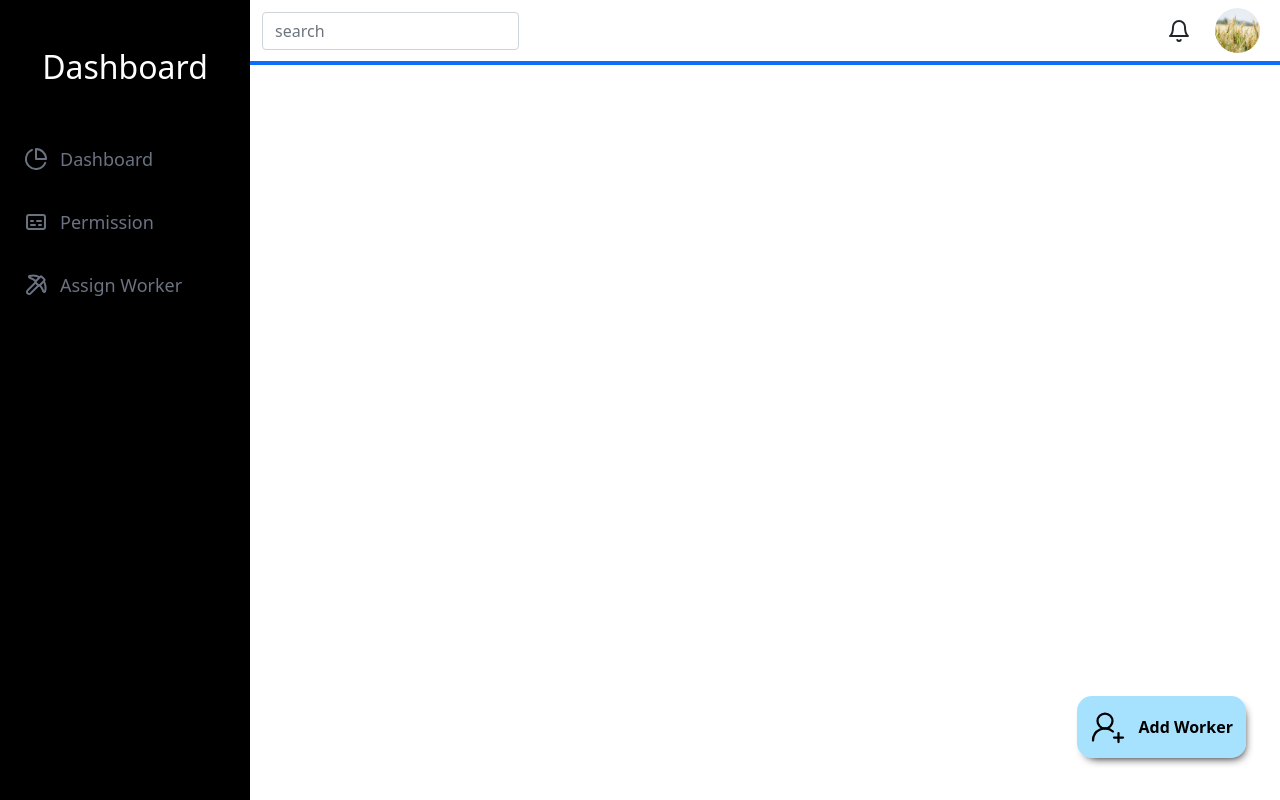
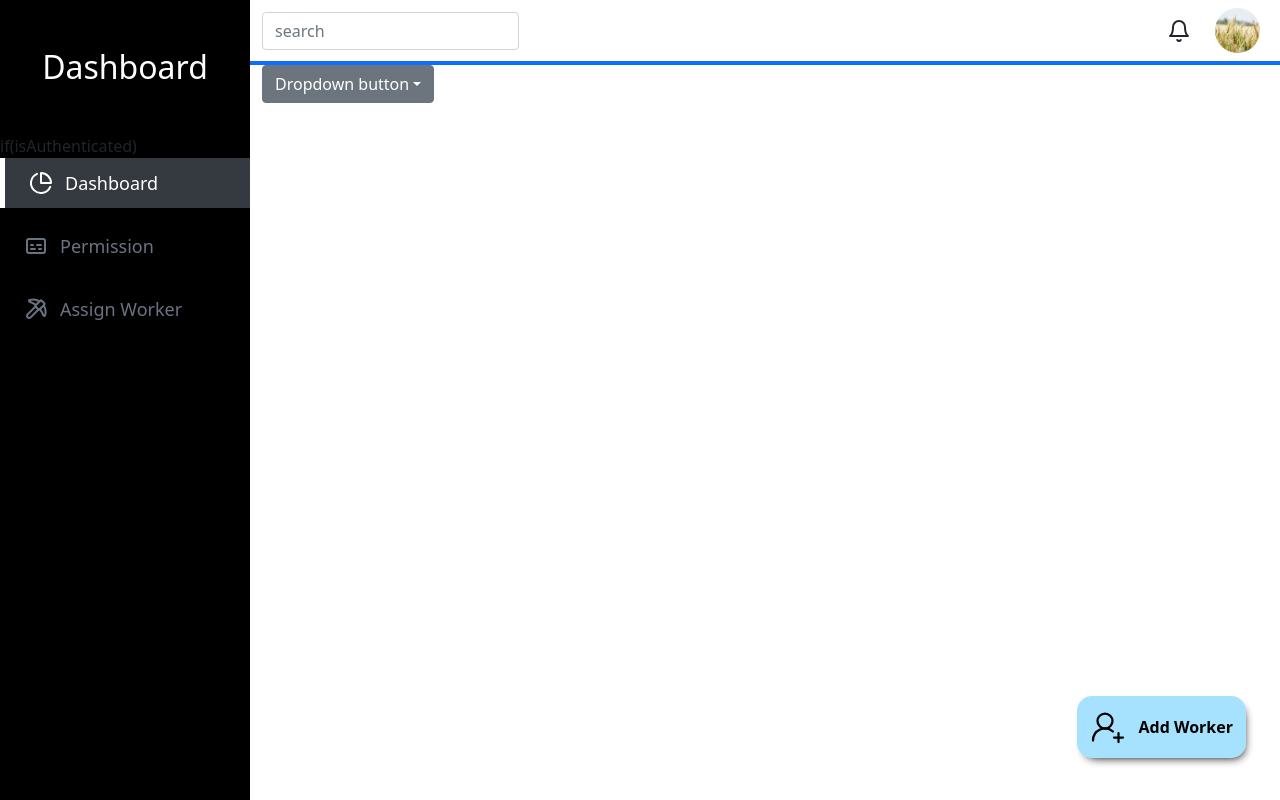
Before and after one commit to LastAppartment305/Farm-Management-System, a React (Create React App) app in the folder client/: page /dashboard/assign-worker in a window 1280 px wide. Built offline with nearby package versions, Linux system fonts and the light colour scheme.

Commit message:
connect login and dashboard

```diff
--- /dev/null
+++ b/client/src/context/context.jsx
@@ -0,0 +1,18 @@
+import { createContext, useState, useContext } from "react";
+
+export const AuthProvider = ({ children }) => {
+  const [isAuthenticated, setIsAuthenticated] = useState(false);
+
+  const IsAdmin = () => {
+    setIsAuthenticated(true);
+  };
+
+  const value = {
+    isAuthenticated,
+    IsAdmin,
+  };
+
+  return <authContext.Provider value={value}>{children}</authContext.Provider>;
+};
+
+export const authContext = createContext();
--- a/client/src/custom-hook/axios-post/axios-post.jsx
+++ b/client/src/custom-hook/axios-post/axios-post.jsx
@@ -8,8 +8,8 @@ const usePost = (url) => {
     try {
       setLoading(true);
       const res = await axios.post(url, data);
-      setResponse(res);
-      console.log("response from server", res.data);
+      setResponse(res.data);
+      //console.log("response from server", res.data);
     } catch (err) {
       setResponse(null);
     } finally {
--- a/client/src/index.js
+++ b/client/src/index.js
@@ -9,6 +9,7 @@ import DashBoard from './routes/dashboard/dashboard.component';
 import DashboardContent from './routes/dashboard-content/dashboard-content.component';
 import DashboardPermission from './routes/dashboard-content/dashboard-content-permission.component';
 import AssignWorker from './routes/dashboard-content/dashboard-content-assignworker.component';
+import { AuthProvider } from './context/context';
 
 import {
   createBrowserRouter,
@@ -41,7 +42,6 @@ const router = createBrowserRouter([
       element:<DashBoard/>,
       children:[
         {
-          path:"home",
           index:true,
           element:<DashboardContent/>,
         },
@@ -64,7 +64,10 @@ const root = ReactDOM.createRoot(document.getElementById('root'));
 root.render(
 
     <React.StrictMode>
+      <AuthProvider>
+
       <RouterProvider router={router} />
+      </AuthProvider>
     </React.StrictMode>
 
 
--- a/client/src/routes/dashboard-content/dashboard-content-assignworker.component.jsx
+++ b/client/src/routes/dashboard-content/dashboard-content-assignworker.component.jsx
@@ -36,6 +36,47 @@ const AssignWorker = () => {
     <div>
       <div className="navigation-bar ">
         <div className="container-fluid">
+          <div className="dropdown-wrapper">
+            <div class="dropdown">
+              <button
+                class="btn btn-secondary dropdown-toggle"
+                type="button"
+                id="dropdownMenuButton2"
+                data-bs-toggle="dropdown"
+                aria-expanded="false"
+              >
+                Dropdown button
+              </button>
+              <ul
+                class="dropdown-menu dropdown-menu-dark"
+                aria-labelledby="dropdownMenuButton2"
+              >
+                <li>
+                  <a class="dropdown-item active" href="#">
+                    Action
+                  </a>
+                </li>
+                <li>
+                  <a class="dropdown-item" href="#">
+                    Another action
+                  </a>
+                </li>
+                <li>
+                  <a class="dropdown-item" href="#">
+                    Something else here
+                  </a>
+                </li>
+                <li>
+                  <hr class="dropdown-divider" />
+                </li>
+                <li>
+                  <a class="dropdown-item" href="#">
+                    Separated link
+                  </a>
+                </li>
+              </ul>
+            </div>
+          </div>
           <div className="add-worker-btn-wrapper d-flex align-items-center justify-content-end py-2">
             <a
               type="button"
--- a/client/src/routes/dashboard-content/dashboard-content-assignworker.style.css
+++ b/client/src/routes/dashboard-content/dashboard-content-assignworker.style.css
@@ -52,3 +52,6 @@
   margin-right: 10px;
   margin-top: 10px;
 }
+.dropdown-wrapper {
+  width: 600px;
+}
--- a/client/src/routes/dashboard/dashboard.component.jsx
+++ b/client/src/routes/dashboard/dashboard.component.jsx
@@ -1,17 +1,21 @@
-import { useEffect, useState, Fragment } from "react";
+import { useEffect, useState, Fragment, useContext } from "react";
 import "./dashboard.style.css";
 import DetailCard from "../../component/Dashboard-Card/detail-card.component";
 import { Bell, PieChart, Captions, Pickaxe } from "lucide-react";
 
 import { Outlet, useNavigate } from "react-router-dom";
-
+import { authContext } from "../../context/context";
 import image from "../../component/assets/img/ricefield.jpg";
 import SideBarButton from "../../component/side_bar_button/side_bar_button.component";
 
 const DashBoard = () => {
-  const [isActive, setIsActive] = useState(null);
+  const [isActive, setIsActive] = useState("");
+  //testing context
+  const { isAuthenticated } = useContext(authContext);
+  console.log("This is from dashboard component", isAuthenticated);
+  //console.log(isAuthenticated && isAuthenticated);
+  //-------------------------------------
   const navigate = useNavigate();
-
   const handleClick = (buttontext) => {
     setIsActive(buttontext);
     navigate(`/dashboard/${buttontext}`);
@@ -22,13 +26,15 @@ const DashBoard = () => {
         <h2 className="text-white my-5 d-flex justify-content-center">
           Dashboard
         </h2>
-
-        <SideBarButton
-          icon={PieChart}
-          buttonText={"Dashboard"}
-          isActive={isActive === "home"}
-          onclick={() => handleClick("home")}
-        />
+        if(isAuthenticated)
+        {
+          <SideBarButton
+            icon={PieChart}
+            buttonText={"Dashboard"}
+            isActive={isActive === ""}
+            onclick={() => handleClick("")}
+          />
+        }
         <SideBarButton
           icon={Captions}
           buttonText={"Permission"}
--- a/client/src/routes/login-in/login-in.component.jsx
+++ b/client/src/routes/login-in/login-in.component.jsx
@@ -1,8 +1,10 @@
 import "./login-in.style.css";
-import { useState } from "react";
+import { useState, useContext, useEffect } from "react";
 import InputBox from "../../component/InputBox/InputBox.component";
 import { CircleX, Eye, EyeOff } from "lucide-react";
 import { usePost } from "../../custom-hook/axios-post/axios-post";
+import { useNavigate } from "react-router-dom";
+import { authContext } from "../../context/context";
 
 const Login = () => {
   const [passwordVisible, setPasswordVisible] = useState(false);
@@ -10,11 +12,12 @@ const Login = () => {
     name: "",
     password: "",
   });
-
+  const { IsAdmin, isAuthenticated } = useContext(authContext); //manipulate data from context
+  const navigate = useNavigate();
   const { response, postData, loading } = usePost(
     "http://localhost:5000/login"
   );
-
+  //console.log(response);
   const handleChange = (e) => {
     const { name, value } = e.target;
     setdata((prevData) => ({
@@ -33,6 +36,17 @@ const Login = () => {
   const handleClick = async () => {
     await postData(data);
   };
+
+  useEffect(() => {
+    //console.log(response);
+    if (response === "admin") {
+      IsAdmin();
+      //console.log(isAuthenticated);
+      navigate("/dashboard");
+    } else if (response === "owner") {
+      navigate("/dashboard");
+    }
+  });
   return (
     <div>
       <div className="screen-wrapper m-0">
```
Also changed, not shown: 1 other file (tests, documents, lock files or other folders).
